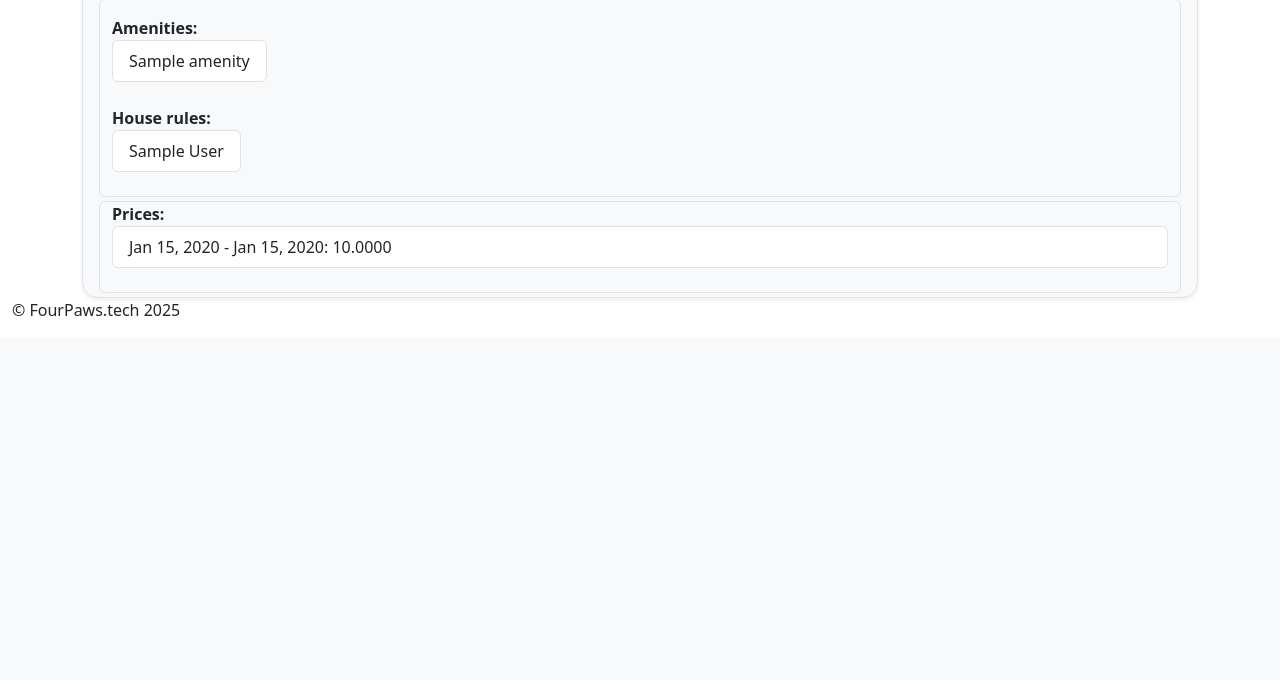
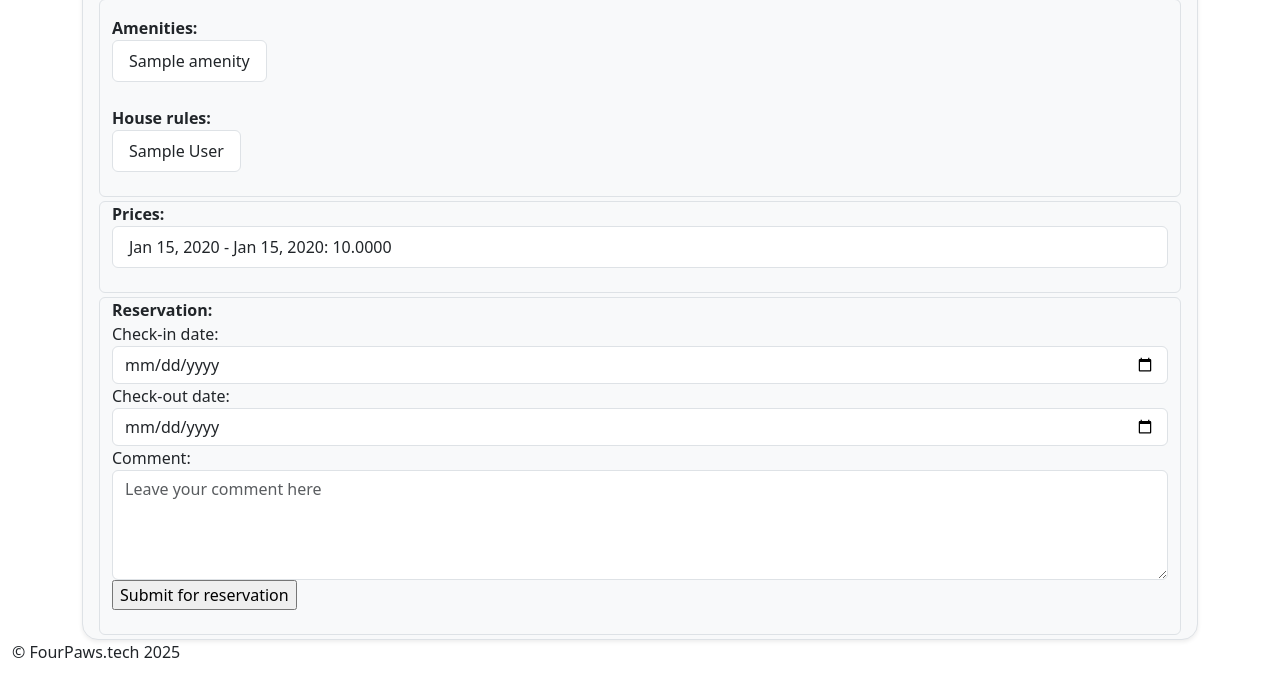
Before and after one commit to vagashkov/dwelly, a Django app: a page that uses src/listings/templates/listings/details.html in a window 1280 px wide. Shown: the part 1322-2002 px from the top of the page. Before the commit the page ends 1638 px from the top, so only its background shows below. Run offline with Django 5.2, Linux system fonts and the light colour scheme; a user stored in the database is signed in; tables that the repository leaves empty hold one stand-in row (values such as "Sample post"); parts of the project's set-up code (start-up, migrations or seed data) failed here and were passed over; some libraries are stand-ins or nearby versions.

Commit message:
Add front-end support for making reservations

```diff
--- a/src/listings/constants.py
+++ b/src/listings/constants.py
@@ -5,6 +5,7 @@ from core.models import BaseModel
 LISTINGS_ORDERING = "{}".format(BaseModel.Field.created_at)
 
 ERROR_KEY = "error"
+ERROR_MSG_UNKNOWN_LISTING = _("Unknown listing slug: {}")
 ERROR_MSG_UNKNOWN_AMENITIES = _("Unknown amenities ids: {}")
 ERROR_MSG_UNKNOWN_HOUSE_RULES = _("Unknown house rule ids: {}")
 ERROR_MSG_NEGATIVE_DAY_RATE = _("Rent price cannot be below zero: {}")
--- /dev/null
+++ b/src/listings/forms.py
@@ -0,0 +1,59 @@
+from django.forms import ModelForm, DateInput
+from django.utils.translation import gettext_lazy as _
+
+from .models import Reservation
+
+
+class DateOnlyInput(DateInput):
+    input_type = "date"
+
+
+class ReservationForm(ModelForm):
+    """"
+    Supports creating reservations by registered users
+    """
+
+    class Meta:
+        model = Reservation
+        fields = [
+            Reservation.Field.check_in,
+            Reservation.Field.check_out,
+            Reservation.Field.comment
+        ]
+        labels = {
+            Reservation.Field.check_in: _("Check-in date:"),
+            Reservation.Field.check_out: _("Check-out date:"),
+            Reservation.Field.comment: _("Comment:")
+        }
+        widgets = {
+            Reservation.Field.check_in: DateOnlyInput(),
+            Reservation.Field.check_out: DateOnlyInput(),
+        }
+
+    def __init__(self, *args: list, **kwargs: dict) -> None:
+        super().__init__(*args, **kwargs)
+        self.fields[
+            Reservation.Field.comment
+        ].widget.attrs.update(
+            {
+                "cols": "80",
+                "rows": "4",
+                "placeholder": _("Leave your comment here"),
+                "class": "form-control"
+            }
+        )
+        self.fields[
+            Reservation.Field.check_in
+        ].widget.attrs.update(
+            {
+                "class": "form-control",
+                "width": 100
+            }
+        )
+        self.fields[
+            Reservation.Field.check_out
+        ].widget.attrs.update(
+            {
+                "class": "form-control"
+            }
+        )
--- a/src/listings/models.py
+++ b/src/listings/models.py
@@ -215,7 +215,7 @@ class Listing(BaseModel):
         )
 
     def get_absolute_url(self) -> str:
-        return reverse("listings:details", args=[self.slug])
+        return reverse("listings:listing_details", args=[self.slug])
 
     def get_cover_photo(self) -> "Photo":
         if self.photos:
@@ -344,7 +344,6 @@ class Photo(BaseModel):
             str(settings.IMAGE_SIZE_MEDIUM[1]),
             settings.IMAGE_FORMAT
         )
-
 
 
 class PriceTag(BaseModel):
--- a/src/listings/templates/listings/details.html
+++ b/src/listings/templates/listings/details.html
@@ -100,5 +100,19 @@
             </dd>
         </dl>
     </section>
+
+    <!-- Reservation form -->
+    <section class="row border rounded m-1">
+        <dl>
+            <dt>Reservation:</dt>
+            <dd>
+                {% if user.is_authenticated %}
+                    {% include "listings/includes/reservation_form.html" %}
+                {% else %}
+                    <p>Please <a href="{% url 'account_login' %}">log in</a> or <a href="{% url 'account_signup' %}">register</a> to view available dates and submit for reservation </p>
+                {% endif %}
+            </dd>
+        </dl>
+    </section>
 </main>
 {% endblock %}
--- a/src/listings/templates/listings/includes/listing_preview.html
+++ b/src/listings/templates/listings/includes/listing_preview.html
@@ -12,6 +12,6 @@
             <h2 class="card-title h4">{{ listing.title }}</h2>
         </a>
         <p class="card-text mt-4">{{ listing.object_type.name }}</p>
-        <a href="{{ post.get_absolute_url }}" class="link-secondary">Read more...</a>
+        <a href="{{ listing.get_absolute_url }}" class="link-secondary">Read more...</a>
     </div>
 </div>
--- /dev/null
+++ b/src/listings/templates/listings/includes/reservation_form.html
@@ -0,0 +1,5 @@
+<form action="" method="post">
+    {% csrf_token %}
+    {{ reservation_form }}
+    <input type="submit" value="Submit for reservation" />
+</form>
--- a/src/listings/urls.py
+++ b/src/listings/urls.py
@@ -9,5 +9,5 @@ urlpatterns = [
     path("api/", include("listings.api.urls")),
 
     path("", List.as_view(), name="list"),
-    path("<slug:slug>", Details.as_view(), name="details")
+    path("<slug:slug>", Details.as_view(), name="listing_details")
 ]
--- a/src/listings/views.py
+++ b/src/listings/views.py
@@ -1,6 +1,14 @@
-from django.views.generic import ListView, DetailView
+from django.http import (
+    HttpRequest, HttpResponse, Http404, HttpResponseRedirect
+)
+from django.shortcuts import render
+from django.urls import reverse
+from django.views.generic import View, ListView
 
 from core.models import BaseModel
+
+from .constants import ERROR_MSG_UNKNOWN_LISTING
+from .forms import ReservationForm
 from .models import Listing
 
 
@@ -16,10 +24,75 @@ class List(ListView):
     context_object_name = "listings"
 
 
-class Details(DetailView):
+class Details(View):
     """
     Retrieves single listing details data
     """
 
     model = Listing
     template_name = "listings/details.html"
+
+    def get(self, request: HttpRequest, slug: str) -> HttpResponse:
+        """
+        Displays selected listing details in common with reservation form
+        :param request:
+        :param slug:
+        :return:
+        """
+
+        try:
+            context: dict = {
+                "listing": self.model.objects.get(
+                    slug=slug
+                ),
+                "reservation_form": ReservationForm()
+            }
+            return render(
+                request,
+                self.template_name,
+                context
+            )
+        except Listing.DoesNotExist:
+            raise Http404(
+                ERROR_MSG_UNKNOWN_LISTING.format(
+                    slug
+                )
+            )
+
+    def post(self, request: HttpRequest, slug: str) -> HttpResponse:
+        """
+        Processing new listing reservation
+        :param self:
+        :param request:
+        :param slug
+        :return:
+        """
+
+        current_listing = self.model.objects.get(slug=slug)
+        reservation_form = ReservationForm(request.POST)
+
+        # if form valid - save it and return to post page
+        if reservation_form.is_valid():
+            reservation = ReservationForm.save(commit=False)
+            reservation.author = request.user
+            reservation.listing = current_listing
+            reservation.save()
+            return HttpResponseRedirect(
+                reverse(
+                    "listings:listing_details",
+                    args=[
+                        slug
+                    ]
+                )
+            )
+
+        # if form isn't valid - reload post page with form errors included
+        context = {
+            "listing": current_listing,
+            "reservation_form": reservation_form
+        }
+        return render(
+            request,
+            self.template_name,
+            context
+        )
```
